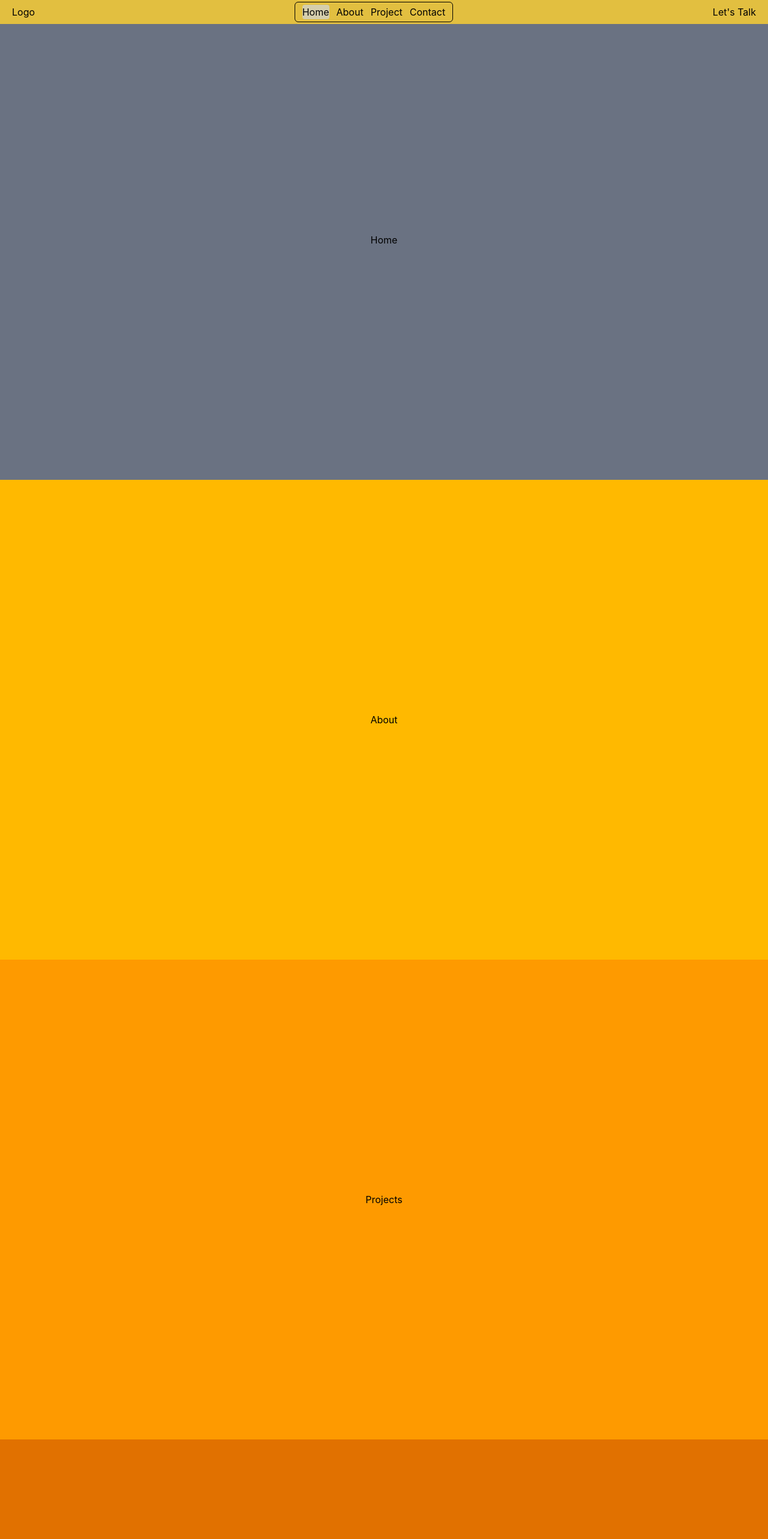
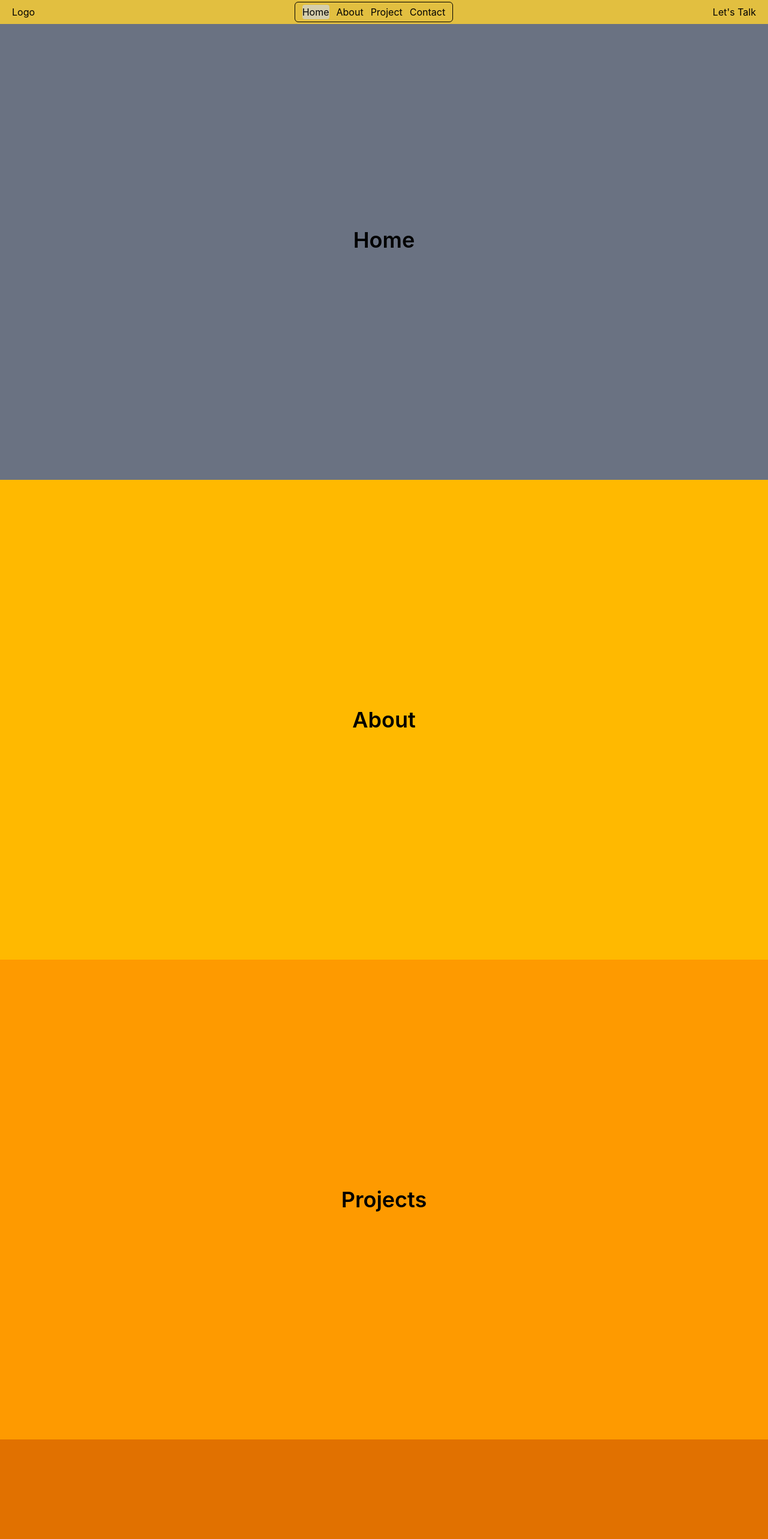
Before and after one commit to Sujalpatil-2007/Practice, a React (Vite) app: page / in a window 1280 px wide. Shown: the top 2566 px of the page at 60% size. Built offline with nearby package versions, Linux system fonts and the light colour scheme.

Commit message:
text size and font

```diff
--- a/src/App.jsx
+++ b/src/App.jsx
@@ -47,15 +47,15 @@ const App = () => {
           </div>
           <div>Let's Talk</div>
         </div>
-        <h1 className="h-screen w-screen flex justify-center items-center">Home</h1>
+        <h1 className="h-screen w-screen text-4xl font-semibold flex justify-center items-center">Home</h1>
       </main>
-      <div id="About" className="h-screen w-screen flex justify-center items-center bg-amber-400">
+      <div id="About" className="h-screen w-screen text-4xl font-semibold flex justify-center items-center bg-amber-400">
         <h1>About</h1>
       </div>
-      <div id="Project" className="h-screen w-screen flex justify-center items-center bg-amber-500">
+      <div id="Project" className="h-screen w-screen text-4xl font-semibold flex justify-center items-center bg-amber-500">
         <h1>Projects</h1>
       </div>
-      <div id="Contact" className="h-screen w-screen flex justify-center items-center bg-amber-600">
+      <div id="Contact" className="h-screen w-screen text-4xl font-semibold flex justify-center items-center bg-amber-600">
         <h1>Contact</h1>
       </div>
     </>
```
